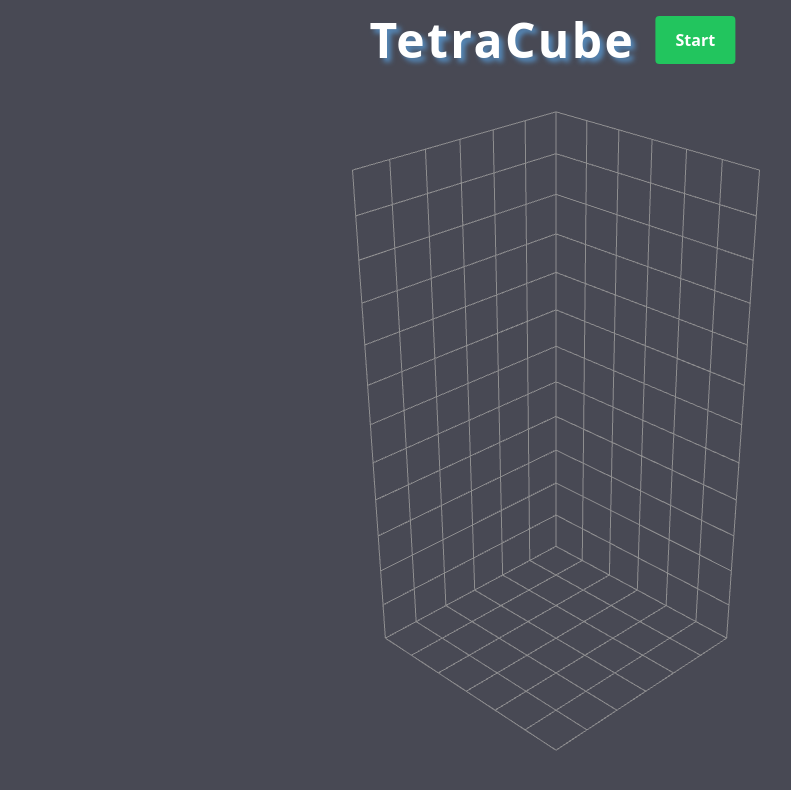
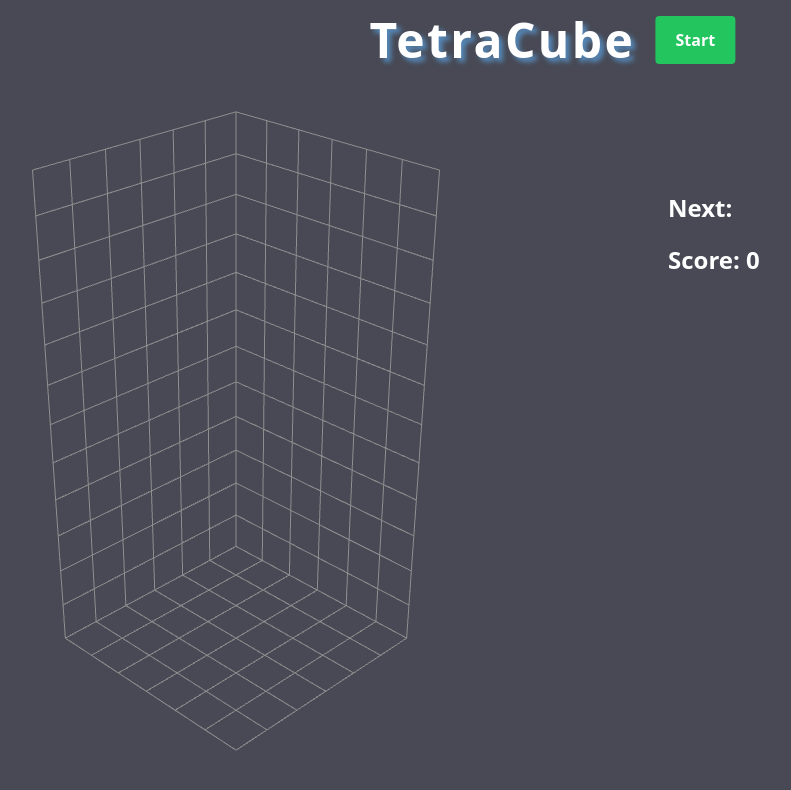
Before and after one commit to TitanHZZ/TetraCube, a React (Vite) app: page / in a window 1280 px wide. Shown: the top 790 px of the page, without its empty margins (84-875 px from the left). Built offline with nearby package versions, Linux system fonts and the light colour scheme.

Commit message:
Started the score system.

```diff
--- a/src/App.jsx
+++ b/src/App.jsx
@@ -4,6 +4,7 @@ import { useState } from "react";
 
 function App() {
     const [gameState, setGameState] = useState(GameState.Done);
+    const [score, setScore] = useState(0);
 
     return (
         <div className="h-screen overflow-hidden" style={{ backgroundColor: "#484954" }}>
@@ -11,16 +12,37 @@ function App() {
                 <div className="text-5xl text-white font-bold text-center my-4 tracking-wider" style={{ textShadow: "4px 4px 5px #558ABB" }}>
                     TetraCube
                 </div>
-                <button className={`${gameState !== GameState.Done ? "bg-red-500 hover:bg-red-700" : "bg-green-500 hover:bg-green-700"} w-20 text-white font-bold my-4 ml-5 px-5 rounded`} onClick={() => setGameState(gameState !== GameState.Done ? GameState.Done : GameState.Ongoing)}>
-                    {gameState !== GameState.Done ? 'Quit': 'Start'}
+                <button className={`${gameState !== GameState.Done ? "bg-red-500 hover:bg-red-700" : "bg-green-500 hover:bg-green-700"} w-20 text-white font-bold my-4 ml-5 px-5 rounded`} onClick={() => {
+                    if (gameState === GameState.Done) {
+                        setGameState(GameState.Ongoing);
+                    } else {
+                        setGameState(GameState.Done);
+                        setScore(0);
+                    }
+                }}>
+                    {gameState !== GameState.Done ? 'Quit' : 'Start'}
                 </button>
                 <button className={`bg-orange-500 hover:bg-orange-700 w-24 text-white font-bold my-4 ml-5 px-5 rounded ${gameState !== GameState.Done ? 'visible' : 'invisible'}`} onClick={() => setGameState(gameState === GameState.Ongoing ? GameState.Paused : GameState.Ongoing)}>
                     {gameState === GameState.Ongoing ? 'Pause' : 'Resume'}
                 </button>
             </div>
-            <Canvas camera={{ fov: 30 }} shadows>
-                <Game state={gameState} />
-            </ Canvas >
+            <div className="grid grid-cols-2 h-screen">
+                <div className="flex justify-end">
+                    <div style={{ width: '40rem' }}>
+                        <Canvas camera={{ fov: 30 }} shadows>
+                            <Game state={gameState} onPoints={(points) => setScore(score + points)} />
+                        </ Canvas >
+                    </div>
+                </div>
+                <div className="m-28 text-white font-bold text-2xl">
+                    <div className="mb-5">
+                        Next:
+                    </div>
+                    <div>
+                        Score: {score}
+                    </div>
+                </div>
+            </div>
         </div>
     );
 }
--- a/src/Game.jsx
+++ b/src/Game.jsx
@@ -33,7 +33,7 @@ function getRandomPieceType() {
     return PieceTypes[typeChoice];
 }
 
-function Game({ state = GameState.Done }) {
+function Game({ state = GameState.Done, onPoints = (_) => {} }) {
     const orbitRef = useRef(null);
     const [currentPieceType, setCurrentPieceType] = useState(null);
     const grid = useRef(generateGrid());
@@ -73,6 +73,7 @@ function Game({ state = GameState.Done }) {
         }
 
         setCurrentPieceType(null);
+        onPoints(10);
     };
 
     return (
```
Also changed, not shown: src/main.jsx (+0 -7 lines).
